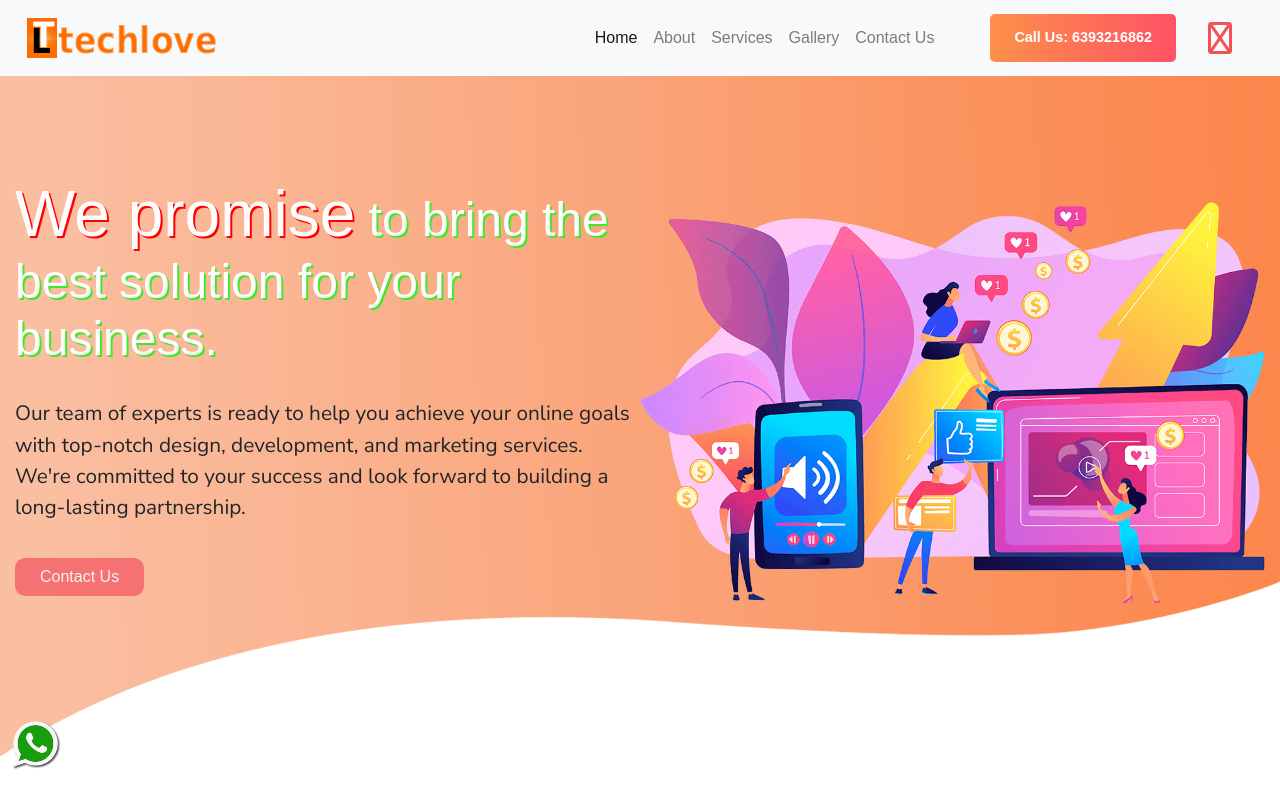
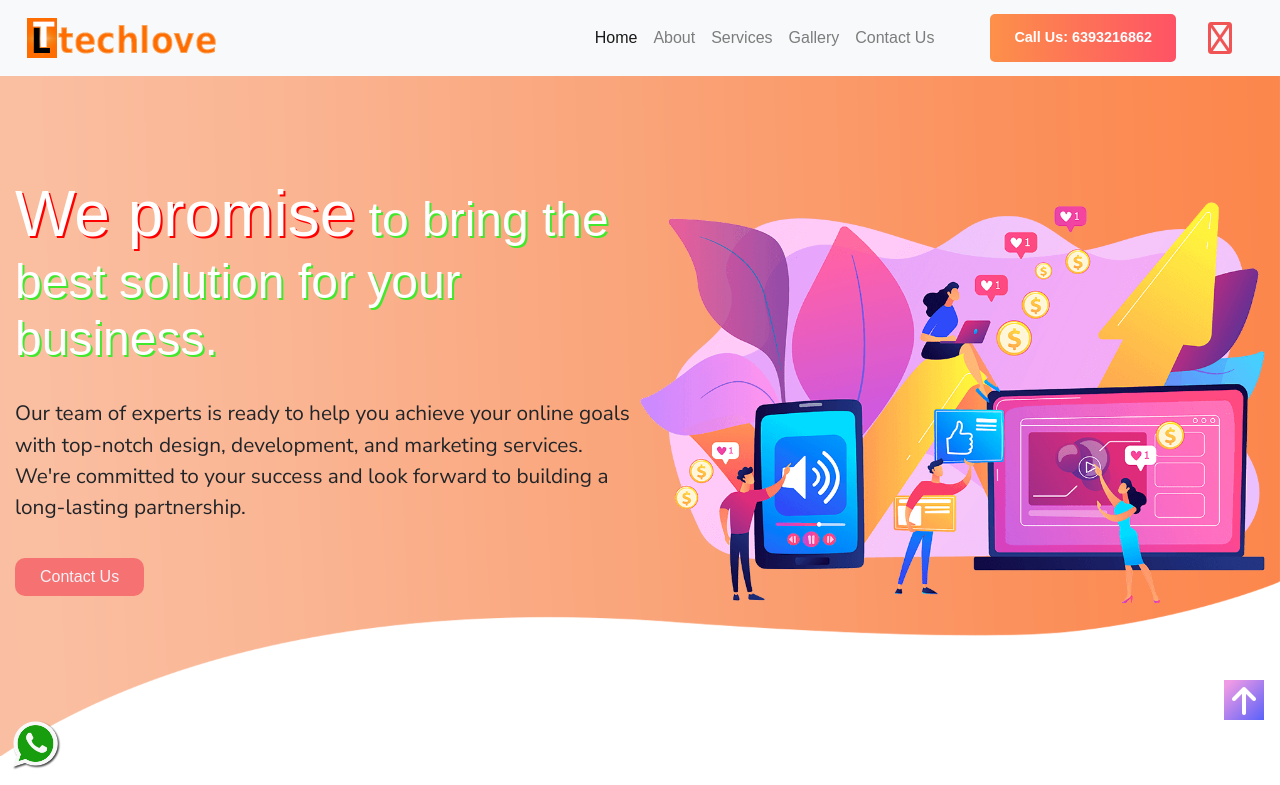
Before and after one commit to abhay3366/techlove, a plain HTML site: page index.html in a window 1280 px wide. Shown: the top 785 px of the page. Drawn offline with nearby package versions, Linux system fonts and the light colour scheme; a web font is replaced by a local one.

Commit message:
add some feature

```diff
--- a/index.html
+++ b/index.html
@@ -22,6 +22,11 @@ oza+Libre&display=swap" rel="stylesheet">
 <link rel="preconnect" href="https://fonts.googleapis.com">
 <link rel="preconnect" href="https://fonts.gstatic.com" crossorigin>
 <link href="https://fonts.googleapis.com/css2?family=Nunito+Sans&display=swap" rel="stylesheet">
+<!-- animate css -->
+<link
+rel="stylesheet"
+href="https://cdnjs.cloudflare.com/ajax/libs/animate.css/4.1.1/animate.min.css"
+/>
     <title>Home</title>
     <link rel="stylesheet" href="style.css" />
 
@@ -120,7 +125,7 @@ oza+Libre&display=swap" rel="stylesheet">
  <!-- banner -->
  <div class="container-fluid home_banner_div">
   <div>
-    <h1 class="card-text  banner_heading"><span class="promise-heading">We promise</span> to bring the best solution for your business.</h1>
+    <h1 class="animate__animated animate__bounce card-text  banner_heading"><span class="promise-heading">We promise</span> to bring the best solution for your business.</h1>
     <p class="banner-data">Our team of experts is ready to help you achieve your online goals with top-notch design, development, and marketing services. We're committed to your success and look forward to building a long-lasting partnership.</p>
     <button  class="banner_button">Contact Us </button>
   </div>
@@ -142,7 +147,7 @@ oza+Libre&display=swap" rel="stylesheet">
           <div class="card border-0"  style="background-color: transparent;">
 
             <div class="card-body home-about-container">
-               <h6><span>About Us</span></h6>
+               <h6 class="animate__animated animate__bounce"><span>About Us</span></h6>
               <h2 class="card-title home-about-heading">Boost Your <span >Business</span></h2>
               <h5 class="card-text">Empowering Your Online Presence with Comprehensive Web Solutions - Discover Our Expertise in Custom Design, E-commerce, SEO, and More.</h5>
               <p>Techlove is a web design and development company that specializes in creating visually stunning and functionally effective websites. Our team consists of skilled designers and developers who work tirelessly to ensure that every project we take on meets the needs and expectations of our clients.</p>
@@ -271,7 +276,12 @@ oza+Libre&display=swap" rel="stylesheet">
 					</div>
 				</div>
 			</div>
+
   		<!--Whatsapp Chat API End-->
+      <!-- scroll button -->
+      <button id="scrollBtn" onclick="scrollWin()">
+        <i class="fa fa-arrow-up fa-2x mt-1" aria-hidden="true"></i>
+      </button>
         <!-- footer section -->
         <div class="container-fluid footer_section">
           <div class="footer_section_container">
@@ -340,8 +350,9 @@ oza+Libre&display=swap" rel="stylesheet">
         </div>
     <!-- Optional JavaScript; choose one of the two! -->
 
+    <script src="index.js"></script>
     <!-- Option 1: jQuery and Bootstrap Bundle (includes Popper) -->
-    <script src="index.js"></script>
+
     <script
       src="https://cdn.jsdelivr.net/npm/jquery@3.5.1/dist/jquery.slim.min.js"
       integrity="sha384-DfXdz2htPH0lsSSs5nCTpuj/zy4C+OGpamoFVy38MVBnE+IbbVYUew+OrCXaRkfj"
--- a/index.js
+++ b/index.js
@@ -1,3 +1,12 @@
+// scroll js
+function scrollWin() {
+  window.scroll({
+    top: 0,
+    left: 0,
+    behavior: "smooth",
+  });
+}
+// sidebar js
 function showFun() {
   console.log("detec")
   document.getElementById("navsidebar").style.display = "block";
--- a/style.css
+++ b/style.css
@@ -3,6 +3,24 @@
   margin: 0;
   box-sizing: border-box;
   font-family: "Poppins", sans-serif;
+}
+#scrollBtn {
+  position: fixed;
+  z-index: 215;
+  right: 1rem;
+
+  top: 85vh;
+  background-image: linear-gradient(135deg, #ee9ae5 10%, #5961f9 100%);
+  width: 40px;
+  height: 40px;
+  color: white;
+  /* margin: auto; */
+  border: none;
+  text-align: center;
+
+}
+#scrollBtn:hover{
+  transform: scale(1.1);
 }
 .home-about-container h6,
 .home-choose-heading h6,
@@ -622,5 +640,7 @@ input[type="submit"] {
   animation-iteration-count: infinite;
 }
 @keyframes home-banner-img {
-  50%  { top:40px;}
+  50% {
+    top: 40px;
+  }
 }
```
